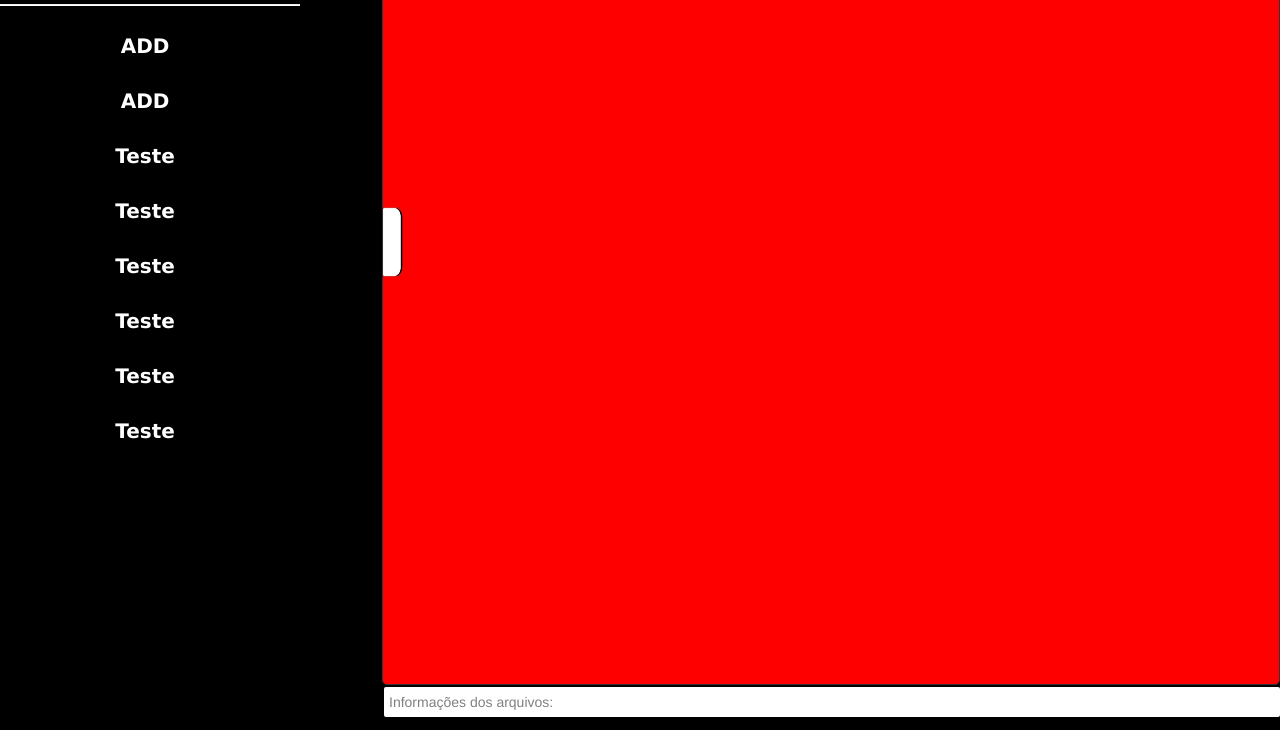
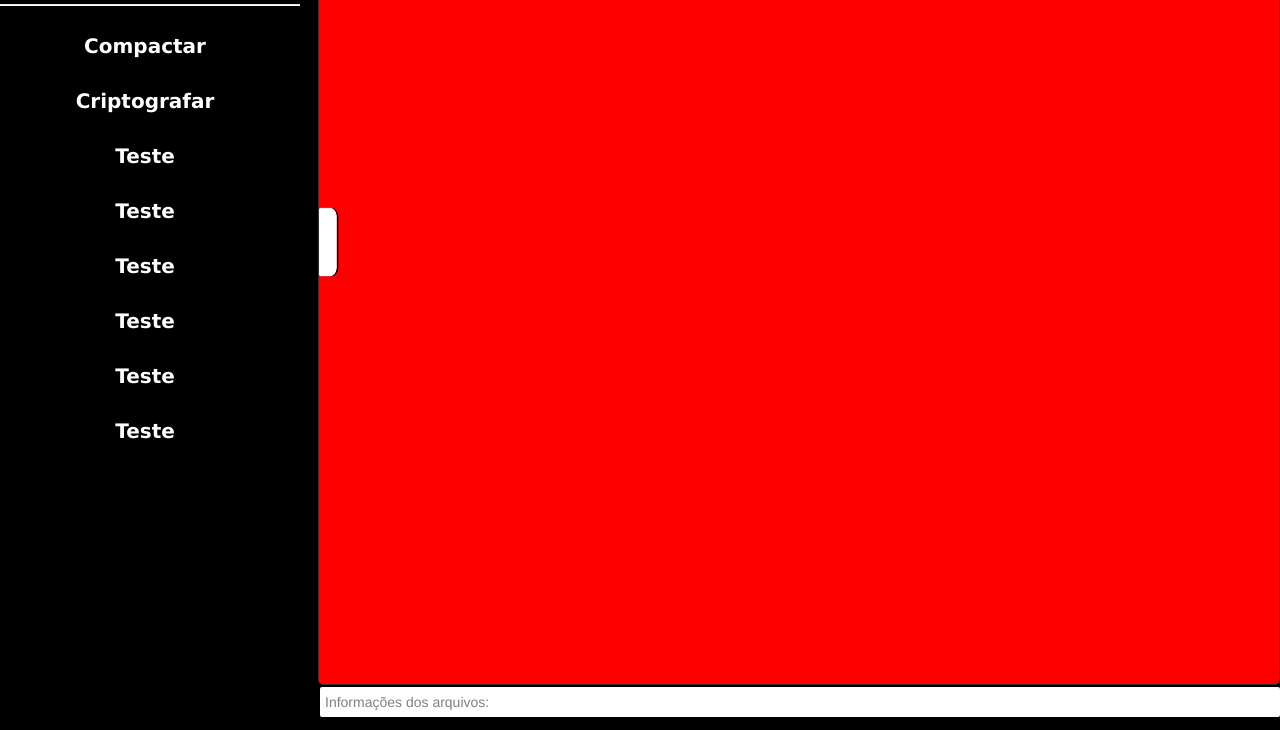
Before and after one commit to zksoftwarehouse/InterfaceZK, a website: page index.html in a window 1280 px wide. Shown: the part 70-800 px from the top of the page. Drawn offline with Linux system fonts and the light colour scheme.

Commit message:
Tamanho da pagina e opçoes.

```diff
--- a/css/zk.css
+++ b/css/zk.css
@@ -150,7 +150,7 @@ p{
 #divCentral{
     float: right;
     display: inline-block;
-    width: 70%;
+    width: 75%;
     height: 94%;
     margin-top: 0.1em;
     background-color: red;
@@ -163,7 +163,7 @@ p{
     margin-top: 0.1%;
     float: right;
     display: inline-block;
-    width: 70%;
+    width: 75%;
     height: 30px;
 
     background-color: white;
--- a/index.html
+++ b/index.html
@@ -17,15 +17,15 @@
     <script type="text/javascript">
         $(document).ready(function(){
             $("#botao").click(function(){
-                if($("#divLateral").is(":visible")){
-                    $("#divLateral").animate({width:"toggle"});
+                if($("#divLateral"     ).is(":visible")){
+                    $("#divLateral"    ).animate({width:"toggle"});
                     $("#divCentral"    ).animate({width:"98%"});
                     $("#divInformacoes").animate({width:"98%"});
                 }
                 else{
-                    $("#divCentral"    ).animate({width: 'toggle', width:"70%"});
-                    $("#divInformacoes").animate({width: 'toggle', width:"70%"});
-                    $("#divLateral").animate({width:"toggle"});
+                    $("#divCentral"    ).animate({width: 'toggle', width:"75%"});
+                    $("#divInformacoes").animate({width: 'toggle', width:"75%"});
+                    $("#divLateral"    ).animate({width:"toggle"});
                 }
             });
         });
@@ -38,8 +38,8 @@
     <div id="divGlobal">
         <div id="divLateral">
             <img src="img/zkLogo.png" id="logoZK"><hr>
-            <div class="divOpcoes"><h1 class="hOpcoes"><a href="#openModal">ADD</a></h1></div>
-            <div class="divOpcoes"><h1 class="hOpcoes"><a href="#modalCript">ADD</a></h1></div>
+            <div class="divOpcoes"><h1 class="hOpcoes"><a href="#openModal">Compactar</a></h1></div>
+            <div class="divOpcoes"><h1 class="hOpcoes"><a href="#modalCript">Criptografar</a></h1></div>
             <div class="divOpcoes"><h1 class="hOpcoes"><a href="">Teste</a></h1></div>
             <div class="divOpcoes"><h1 class="hOpcoes"><a href="">Teste</a></h1></div>
             <div class="divOpcoes"><h1 class="hOpcoes"><a href="">Teste</a></h1></div>
--- a/package.json
+++ b/package.json
@@ -2,8 +2,8 @@
     "name": "ZK Software House - Teste",
     "main": "index.html",
     "window":{
-        "width": 860,
-        "height": 600,
+        "width": 1024,
+        "height": 768,
         "toolbar":true
     }
 }
```
